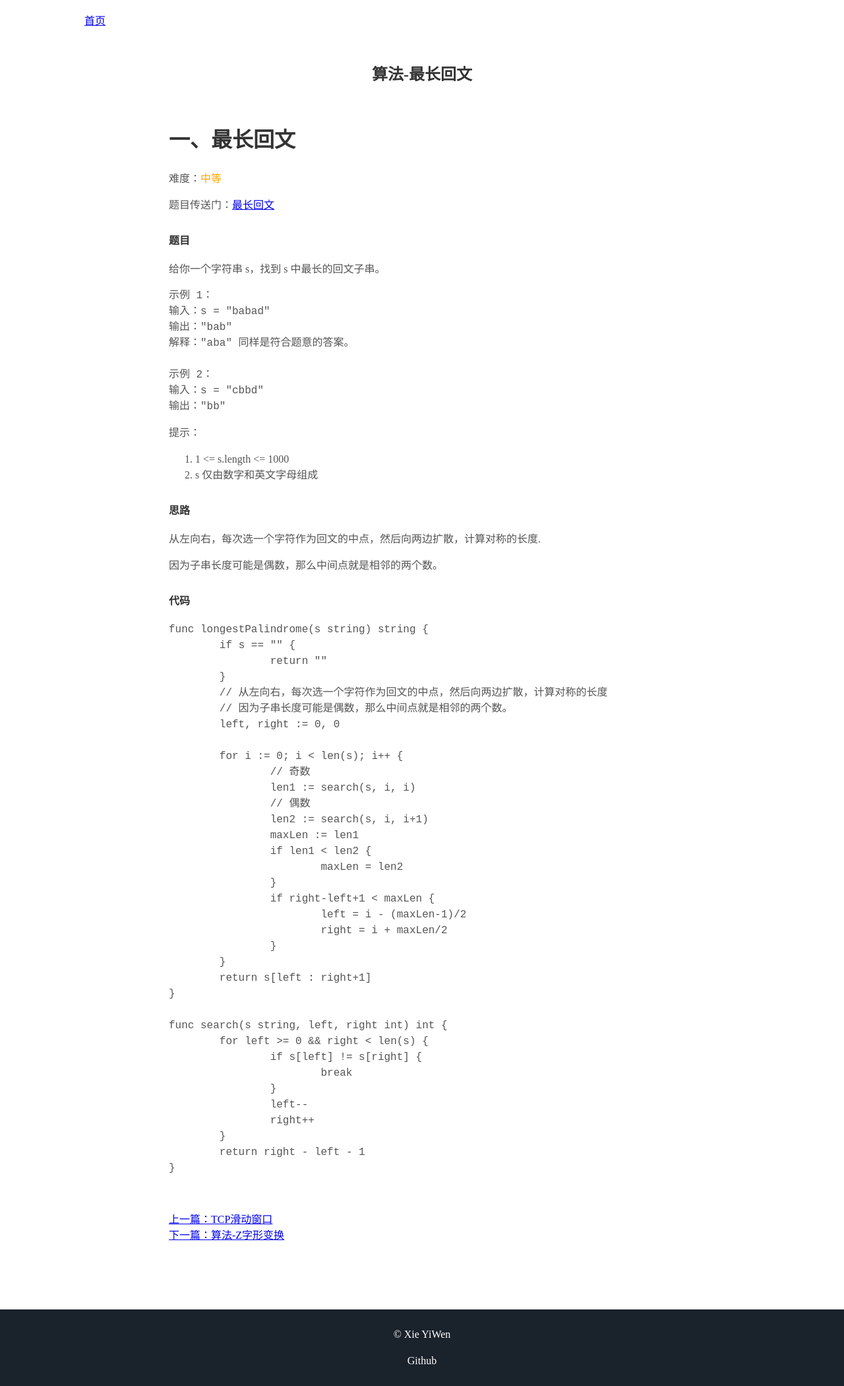
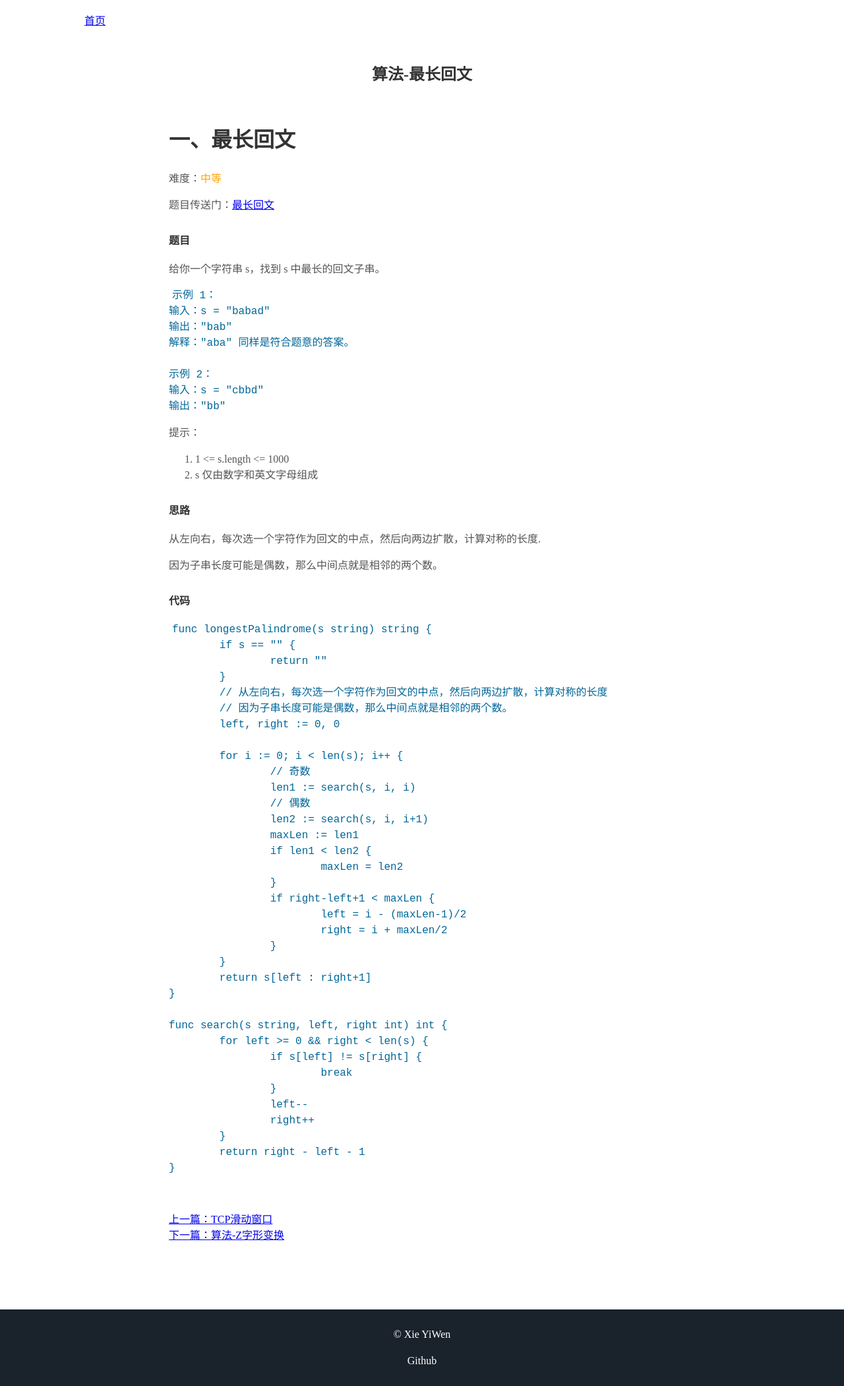
Before and after one commit to xieyiwen/blogs, a Jekyll site: the page built from _posts/2022-07-14-leetcode.md, in a window 1280 px wide. Shown: the whole page at 66% size. Built offline with Jekyll 4.4.1, drawn with Linux system fonts in a browser that asks for light colours; some web fonts are replaced.

Commit message:
[update] highlight the code

```diff
--- a/_layouts/post.html
+++ b/_layouts/post.html
@@ -53,8 +53,17 @@
         width: 70%;
         margin-left: 20%;
     }
+
     .navigate {
         margin-top: 30px;
         margin-bottom: 30px;
     }
+
+    .highlight code {
+        color: #006699;
+        line-height: 10px;
+        margin: 5px;
+        list-style: decimal;
+    }
+
 </style>
```
Lines whose indentation alone changed are shown as unchanged.
